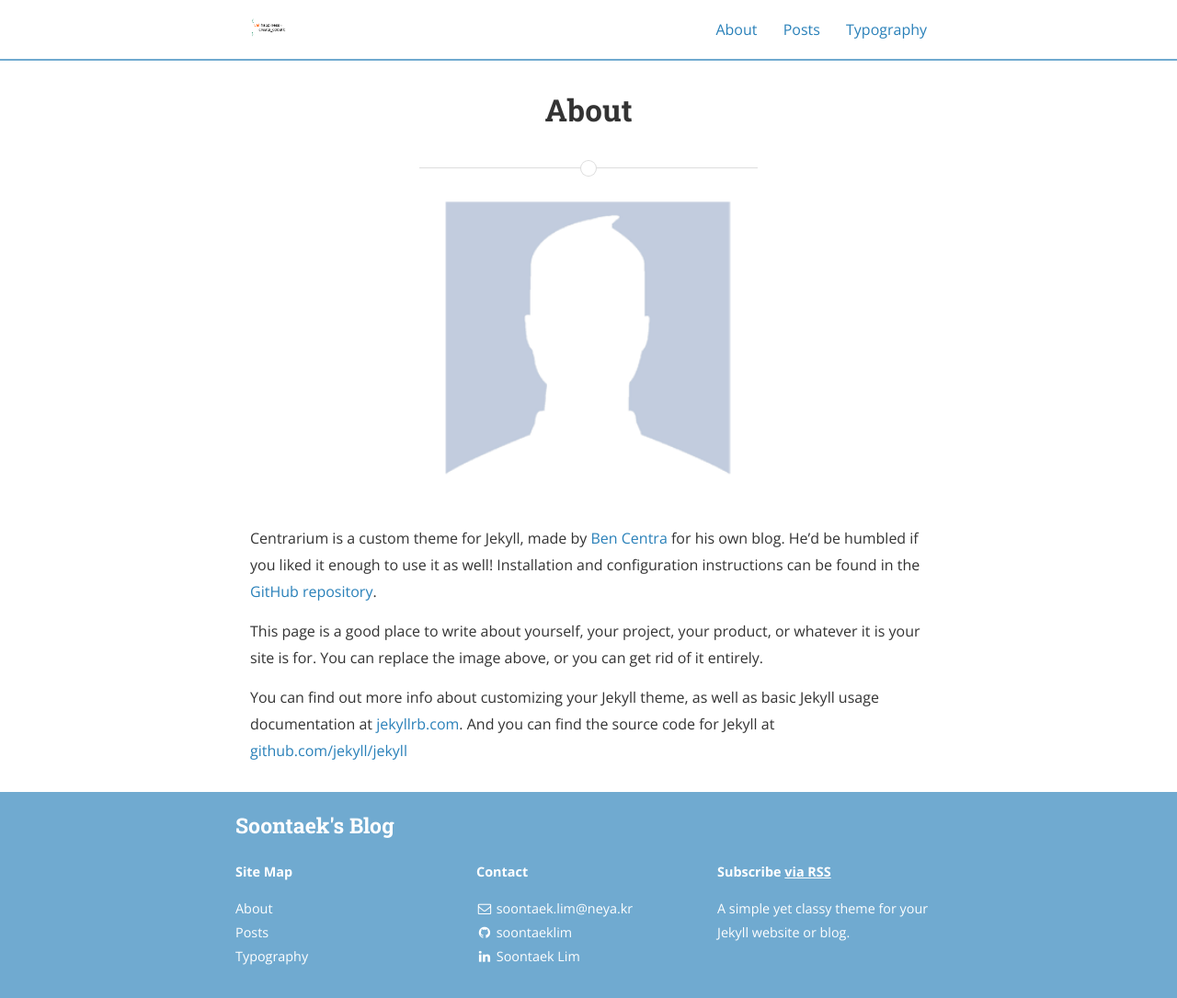
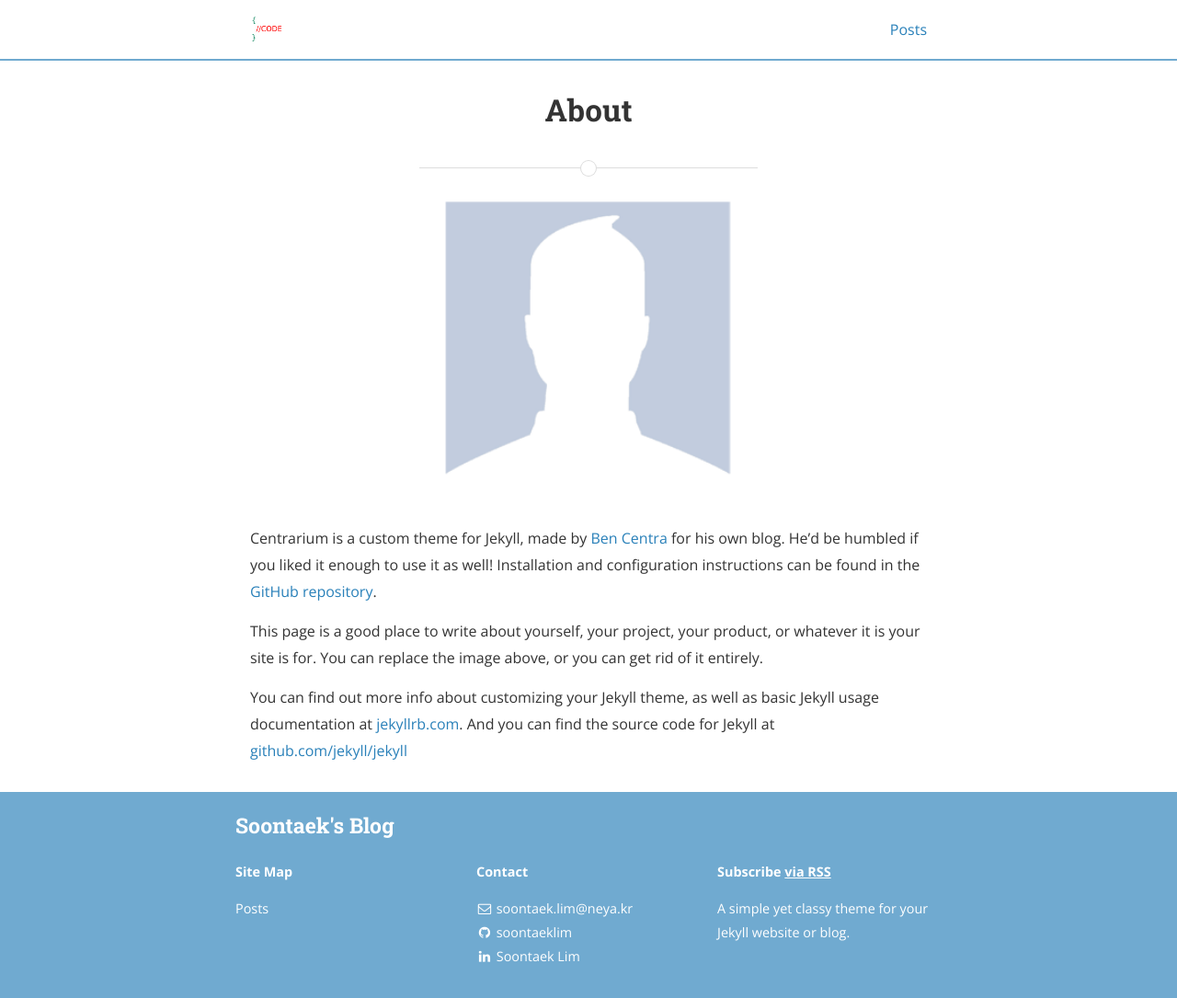
Before and after one commit to SoontaekLim/soontaeklim.github.io, a Jekyll site: the page built from about.md, in a window 1280 px wide and 1085 px high. Shown: the whole window at 92% size. Built offline with Jekyll 4.4.1, drawn with Linux system fonts in a browser that asks for light colours; nearby versions of some CDN libraries.

Commit message:
Change logo image and properties

```diff
--- a/_config.yml
+++ b/_config.yml
@@ -191,14 +191,14 @@ social:
 # Social sharing protocols
 # These are for automatically generating sharing metadata for FB and Twitter
 # OS Protocol is for sharing the source of your site, if you're interested. For more, see osprotocol.com
-protocols:
-    fb_image: "/assets/logo.png"
-    fb_image_width: 612
-    fb_image_height: 605
-    fb_image_type: "image/png"
-
-    twitter_image: "/assets/logo.png"
-
-    os_repo: "https://github.com/bencentra/centrarium.com"
-    os_rcs_type: "git"
-    os_src: "git@github.com:bencentra/centrarium.com.git"
+#protocols:
+#    fb_image: "/assets/logo.png"
+#    fb_image_width: 612
+#    fb_image_height: 605
+#    fb_image_type: "image/png"
+#
+#    twitter_image: "/assets/logo.png"
+#
+#    os_repo: "https://github.com/bencentra/centrarium.com"
+#    os_rcs_type: "git"
+#    os_src: "git@github.com:bencentra/centrarium.com.git"
```
Also changed, not shown: about.md (+1 -1 lines), typography.md (+1 -1 lines), assets/logo1.png.
